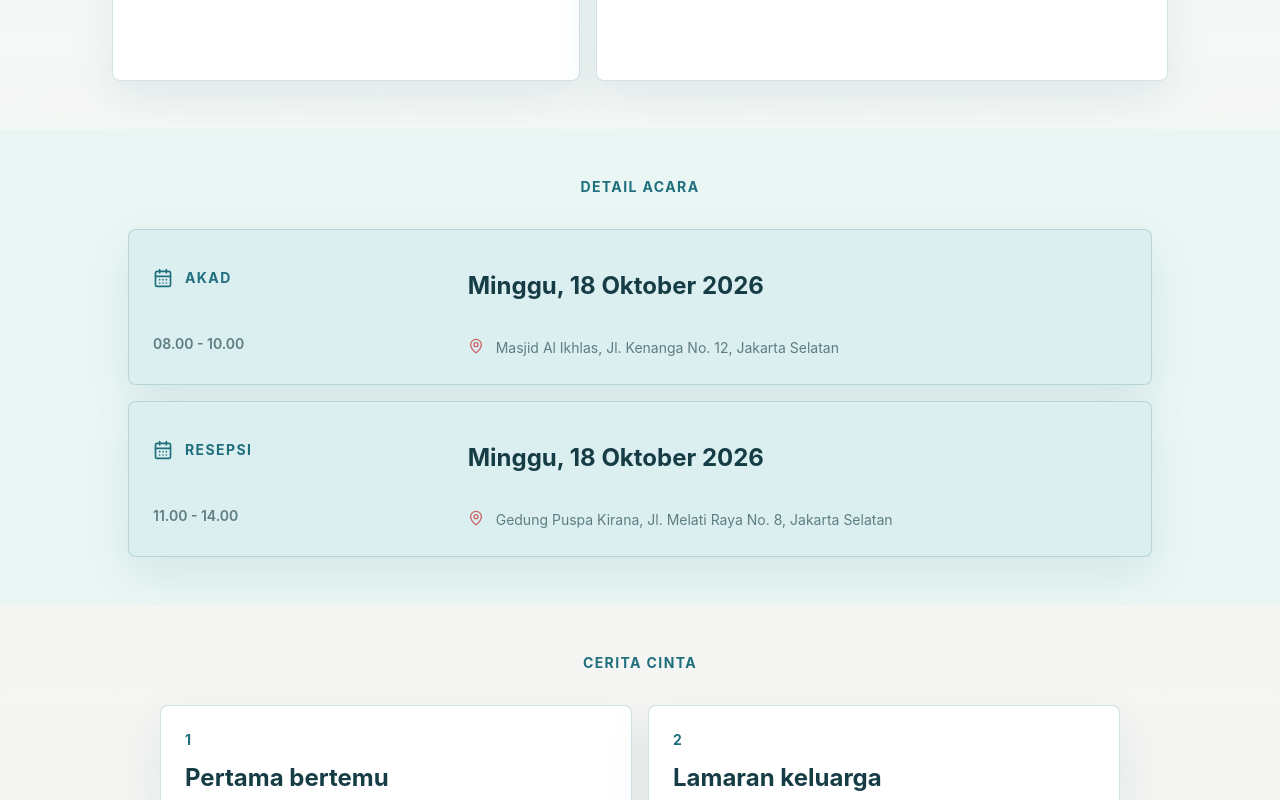
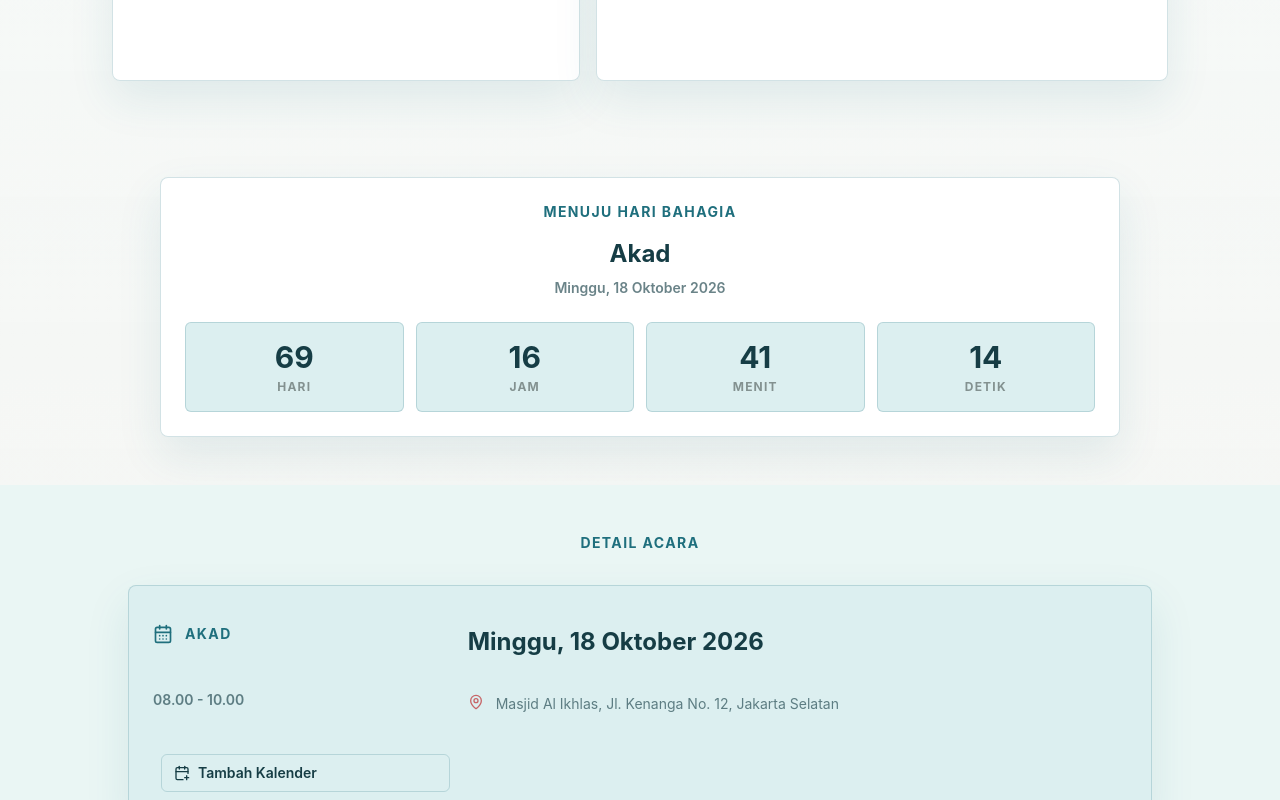
Before and after one commit to alankurniadi12/janji-nikah-frontend, a Vue app: page /demo-tema/coastal-dawn in a window 1280 px wide. Shown: the part 1640-2440 px from the top of the page. Built offline with nearby package versions, Linux system fonts and the light colour scheme; no server answers.

Commit message:
feat(invitation): add public countdown actions

```diff
--- a/src/components/invitation/InvitationRenderer.vue
+++ b/src/components/invitation/InvitationRenderer.vue
@@ -1,6 +1,6 @@
 <script setup>
 import { computed, nextTick, onBeforeUnmount, onMounted, ref, watch } from "vue";
-import { CalendarDays, Gift, Heart, Image, Loader2, MapPin, MessageCircle, Music2 } from "@lucide/vue";
+import { CalendarDays, CalendarPlus, Copy, Gift, Heart, Image, Loader2, MapPin, MessageCircle, Music2 } from "@lucide/vue";
 
 import { getThemeClass } from "@/lib/invitationThemes";
 import { assetUrl } from "@/utils/assets";
@@ -97,8 +97,11 @@ const emit = defineEmits([
 ]);
 
 const rootRef = ref(null);
+const now = ref(Date.now());
+const copiedEnvelopeKey = ref("");
 let revealObserver = null;
 let revealFallbackTimer = null;
+let countdownTimer = null;
 
 const themeClass = computed(() => getThemeClass(props.selectedTheme.key));
 const layoutClass = computed(() => `invitation-layout-${props.selectedTheme.key}`);
@@ -133,6 +136,32 @@ const loveStoryItems = computed(() =>
 );
 const dressCode = computed(() => props.invitation.dressCode || { enabled: false, note: "", colors: [] });
 const showDressCode = computed(() => Boolean(dressCode.value.enabled && dressCode.value.colors?.length));
+const sortedEvents = computed(() =>
+  [...(props.invitation.events || [])].sort((left, right) => eventStartDate(left).getTime() - eventStartDate(right).getTime())
+);
+const countdownEvent = computed(() => {
+  const upcomingEvent = sortedEvents.value.find((eventItem) => eventStartDate(eventItem).getTime() > now.value);
+  return upcomingEvent || sortedEvents.value[0] || null;
+});
+const countdownParts = computed(() => {
+  if (!countdownEvent.value) {
+    return null;
+  }
+
+  const remainingMs = Math.max(0, eventStartDate(countdownEvent.value).getTime() - now.value);
+  const totalSeconds = Math.floor(remainingMs / 1000);
+  const days = Math.floor(totalSeconds / 86400);
+  const hours = Math.floor((totalSeconds % 86400) / 3600);
+  const minutes = Math.floor((totalSeconds % 3600) / 60);
+  const seconds = totalSeconds % 60;
+
+  return [
+    { label: "Hari", value: days },
+    { label: "Jam", value: hours },
+    { label: "Menit", value: minutes },
+    { label: "Detik", value: seconds }
+  ];
+});
 
 function wishName(wish) {
   return wish.displayName || wish.name || "Tamu";
@@ -174,6 +203,109 @@ function rsvpStatusClass(status) {
   return "border-ink/10 bg-white text-ink/50";
 }
 
+function eventStartDate(eventItem) {
+  const datePart = String(eventItem?.date || "").slice(0, 10);
+  const timePart = normalizeTime(eventItem?.startTime) || "00:00";
+  const date = new Date(`${datePart}T${timePart}:00`);
+
+  if (!Number.isNaN(date.getTime())) {
+    return date;
+  }
+
+  const fallbackDate = new Date(eventItem?.date);
+  return Number.isNaN(fallbackDate.getTime()) ? new Date(0) : fallbackDate;
+}
+
+function eventEndDate(eventItem) {
+  const datePart = String(eventItem?.date || "").slice(0, 10);
+  const timePart = normalizeTime(eventItem?.endTime);
+
+  if (timePart) {
+    const date = new Date(`${datePart}T${timePart}:00`);
+
+    if (!Number.isNaN(date.getTime())) {
+      return date;
+    }
+  }
+
+  return new Date(eventStartDate(eventItem).getTime() + 2 * 60 * 60 * 1000);
+}
+
+function normalizeTime(value) {
+  const normalized = String(value || "").trim().replace(".", ":");
+  const match = normalized.match(/^(\d{1,2}):(\d{2})$/);
+
+  if (!match) {
+    return "";
+  }
+
+  const hours = Number.parseInt(match[1], 10);
+  const minutes = Number.parseInt(match[2], 10);
+
+  if (hours > 23 || minutes > 59) {
+    return "";
+  }
+
+  return `${String(hours).padStart(2, "0")}:${String(minutes).padStart(2, "0")}`;
+}
+
+function eventTypeLabel(type) {
+  const labels = {
+    akad: "Akad",
+    resepsi: "Resepsi"
+  };
+
+  return labels[String(type || "").toLowerCase()] || type || "Acara";
+}
+
+function calendarDataUri(eventItem) {
+  const title = `${eventTypeLabel(eventItem.type)} ${coupleNames.value}`;
+  const start = toIcsDate(eventStartDate(eventItem));
+  const end = toIcsDate(eventEndDate(eventItem));
+  const location = escapeIcsText(eventItem.address || "");
+  const description = escapeIcsText(`Undangan pernikahan ${coupleNames.value}`);
+  const ics = [
+    "BEGIN:VCALENDAR",
+    "VERSION:2.0",
+    "PRODID:-//Janji Nikah//Invitation//ID",
+    "BEGIN:VEVENT",
+    `UID:${start}-${slugifyCalendarText(title)}@janjinikah.local`,
+    `DTSTAMP:${toIcsDate(new Date())}`,
+    `DTSTART:${start}`,
+    `DTEND:${end}`,
+    `SUMMARY:${escapeIcsText(title)}`,
+    `DESCRIPTION:${description}`,
+    `LOCATION:${location}`,
+    "END:VEVENT",
+    "END:VCALENDAR"
+  ].join("\r\n");
+
+  return `data:text/calendar;charset=utf-8,${encodeURIComponent(ics)}`;
+}
+
+function calendarFileName(eventItem) {
+  return `${slugifyCalendarText(eventTypeLabel(eventItem.type))}-${slugifyCalendarText(coupleNames.value)}.ics`;
+}
+
+function toIcsDate(date) {
+  return date.toISOString().replace(/[-:]/g, "").replace(/\.\d{3}Z$/, "Z");
+}
+
+function escapeIcsText(value) {
+  return String(value || "")
+    .replace(/\\/g, "\\\\")
+    .replace(/;/g, "\\;")
+    .replace(/,/g, "\\,")
+    .replace(/\n/g, "\\n");
+}
+
+function slugifyCalendarText(value) {
+  return String(value || "acara")
+    .toLowerCase()
+    .replace(/[^a-z0-9]+/g, "-")
+    .replace(/^-|-$/g, "") || "acara";
+}
+
 function storyDateLabel(value) {
   if (!value) {
     return "";
@@ -195,6 +327,28 @@ function scrollToSection(sectionId) {
     behavior: "smooth",
     block: "start"
   });
+}
+
+async function copyEnvelopeNumber(method) {
+  const text = method.accountNumber || "";
+
+  if (!text) {
+    return;
+  }
+
+  const key = `${method.providerName}-${method.accountNumber}`;
+
+  try {
+    await navigator.clipboard.writeText(text);
+    copiedEnvelopeKey.value = key;
+    window.setTimeout(() => {
+      if (copiedEnvelopeKey.value === key) {
+        copiedEnvelopeKey.value = "";
+      }
+    }, 1800);
+  } catch {
+    copiedEnvelopeKey.value = "";
+  }
 }
 
 function disconnectRevealObserver() {
@@ -237,8 +391,21 @@ async function setupRevealObserver() {
   }, 900);
 }
 
-onMounted(setupRevealObserver);
-onBeforeUnmount(disconnectRevealObserver);
+function startCountdownTimer() {
+  window.clearInterval(countdownTimer);
+  countdownTimer = window.setInterval(() => {
+    now.value = Date.now();
+  }, 1000);
+}
+
+onMounted(() => {
+  setupRevealObserver();
+  startCountdownTimer();
+});
+onBeforeUnmount(() => {
+  disconnectRevealObserver();
+  window.clearInterval(countdownTimer);
+});
 watch(showContent, () => {
   setupRevealObserver();
 });
@@ -340,6 +507,24 @@ watch(showContent, () => {
         </div>
       </section>
 
+      <section
+        v-if="countdownParts"
+        id="theme-section-countdown"
+        class="theme-reveal theme-countdown-section mx-auto max-w-5xl px-4 py-12 sm:px-6 lg:px-8"
+      >
+        <div class="theme-section-panel rounded-lg border border-ink/10 bg-white p-6 text-center shadow-soft">
+          <p class="text-sm font-bold uppercase tracking-widest text-gold">Menuju hari bahagia</p>
+          <h2 class="mt-4 text-2xl font-bold text-ink">{{ eventTypeLabel(countdownEvent.type) }}</h2>
+          <p class="mt-2 text-sm font-semibold text-ink/55">{{ formatEventDate(countdownEvent.date) }}</p>
+          <div class="mt-6 grid grid-cols-2 gap-3 sm:grid-cols-4">
+            <div v-for="part in countdownParts" :key="part.label" class="rounded-md border border-ink/10 bg-linen p-4">
+              <p class="text-3xl font-bold text-ink">{{ String(part.value).padStart(2, "0") }}</p>
+              <p class="mt-1 text-xs font-bold uppercase tracking-widest text-ink/45">{{ part.label }}</p>
+            </div>
+          </div>
+        </div>
+      </section>
+
       <section id="theme-section-events" class="theme-reveal theme-events-section bg-white px-4 py-12">
         <div class="mx-auto max-w-5xl">
           <p class="text-center text-sm font-bold uppercase tracking-widest text-gold">Detail acara</p>
@@ -369,6 +554,14 @@ watch(showContent, () => {
                 rel="noreferrer"
               >
                 Buka Maps
+              </a>
+              <a
+                class="ml-2 mt-5 inline-flex items-center gap-2 rounded-md border border-ink/15 px-3 py-2 text-sm font-semibold text-ink hover:border-leaf hover:text-leaf"
+                :href="calendarDataUri(eventItem)"
+                :download="calendarFileName(eventItem)"
+              >
+                <CalendarPlus class="h-4 w-4" />
+                Tambah Kalender
               </a>
             </article>
           </div>
@@ -453,6 +646,14 @@ watch(showContent, () => {
               <p class="text-sm font-bold text-ink">{{ method.providerName }}</p>
               <p class="mt-1 text-lg font-bold text-leaf">{{ method.accountNumber }}</p>
               <p class="mt-1 text-sm text-ink/55">a.n. {{ method.accountHolder }}</p>
+              <button
+                class="focus-ring mt-4 inline-flex min-h-10 items-center justify-center gap-2 rounded-md border border-ink/15 bg-white px-3 text-sm font-bold text-ink hover:border-leaf hover:text-leaf"
+                type="button"
+                @click="copyEnvelopeNumber(method)"
+              >
+                <Copy class="h-4 w-4" />
+                {{ copiedEnvelopeKey === `${method.providerName}-${method.accountNumber}` ? "Tersalin" : "Salin Nomor" }}
+              </button>
             </div>
           </div>
         </div>
```
